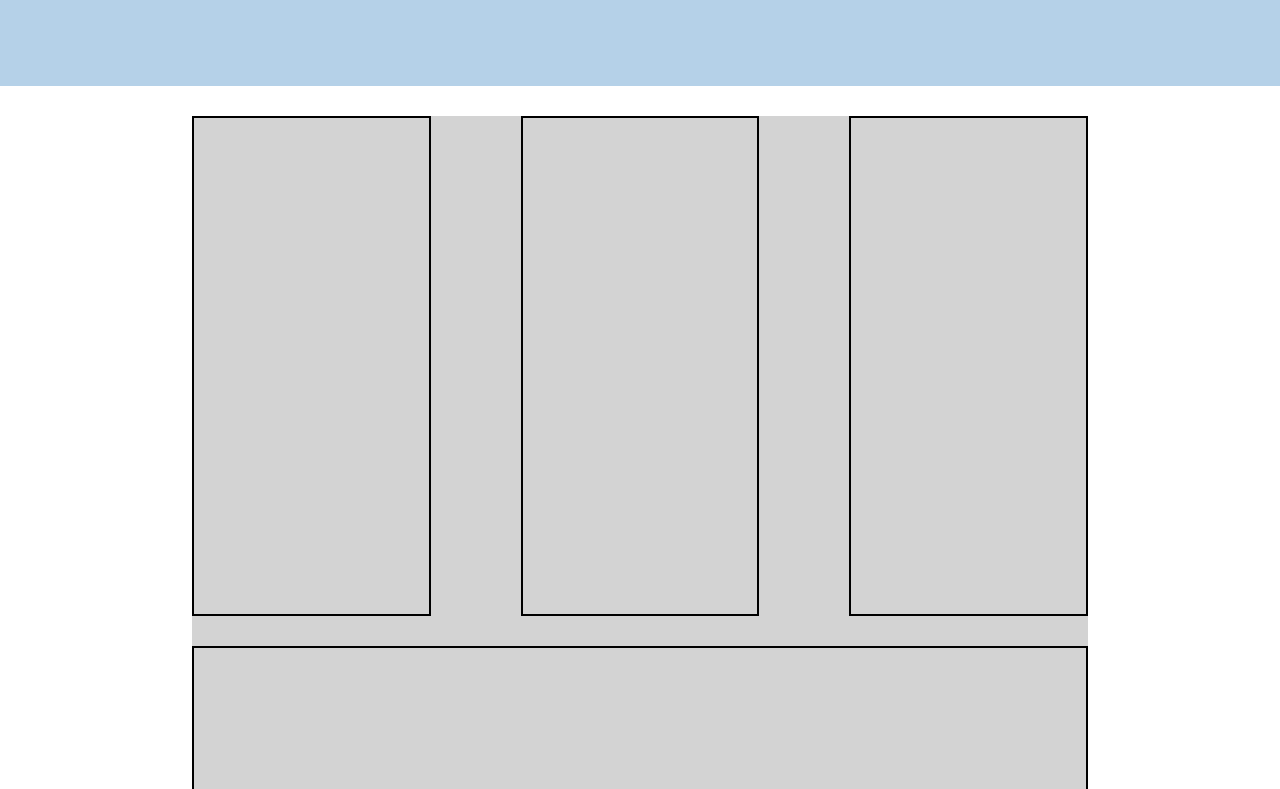
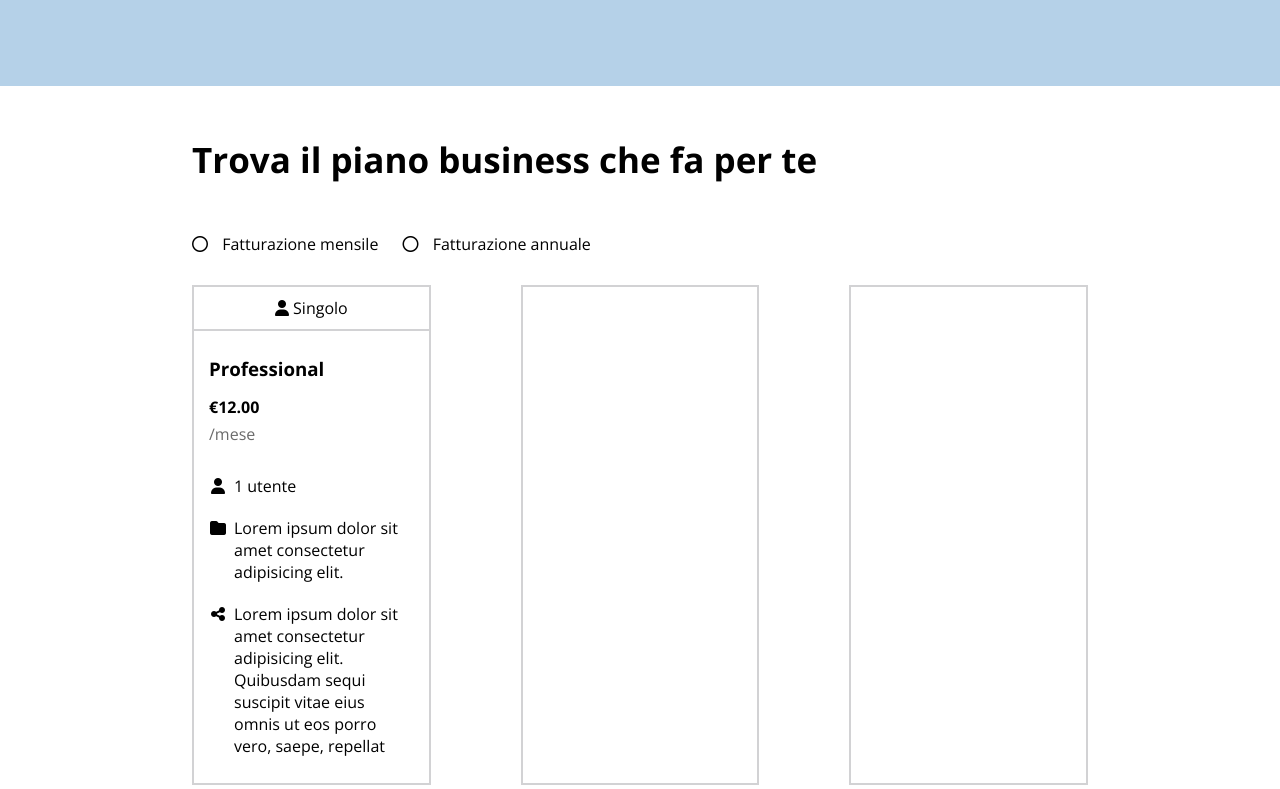
Before and after one commit to ludovicofiore/htmlcss-dropbox, a plain HTML site: page index.html in a window 1280 px wide. Shown: the part 794-1583 px from the top of the page. Drawn offline with nearby package versions, Linux system fonts and the light colour scheme.

Commit message:
sezione piani abbonamento prima parte

```diff
--- a/css/style.css
+++ b/css/style.css
@@ -83,7 +83,7 @@ a {
 .centered {
     width: 70%;
     /* debug */
-    background-color: lightgrey;
+    /* background-color: lightgrey; */
     margin: 30px 0;
 }
 
@@ -95,12 +95,61 @@ a {
     gap: 30px;
 }
 
+#plan-flex h2 {
+    width: 100%;
+    font-size: 35px;
+    padding: 20px 0;
+}
+
+#period-plan {
+    width: 100%;
+}
+
+#period-plan span {
+    margin-left: 10px;
+    margin-right: 20px;
+}
+
+
+/* regole colonne */
 .column-plan {
     /* debug */
     width: calc(100% / 3 - 60px);
-    height: 500px;
-    border: 2px solid black;
+    min-height: 500px;
+    border: 2px solid rgb(210, 210, 212);
 }
+
+.title-plan {
+    text-align: center;
+    padding: 10px;
+    border-bottom: 2px solid rgb(210, 210, 212);
+}
+
+.container-plan {
+    margin: 25px 15px;
+}
+
+.container-plan h3 {
+    margin-bottom: 15px;
+}
+
+.monthly {
+    margin-top: 5px;
+    color: rgb(107, 107, 107);
+    display: block;
+}
+
+.column-list {
+    margin-top: 30px;
+    margin-left: 25px;
+    margin-bottom: 20px;
+    padding-left: 0;
+}
+
+.column-list li {
+    margin: 20px 0;
+}
+
 
 #row-plan {
     /* debug */
--- a/index.html
+++ b/index.html
@@ -72,7 +72,39 @@
         <!-- piani abbonamento -->
         <section class="flex">
             <div class="centered flex" id="plan-flex">
-                <div class="column-plan"></div>
+                <h2>Trova il piano business che fa per te</h2>
+
+                <div id="period-plan">
+                    <i class="fa-regular fa-circle"></i>
+                    <span>Fatturazione mensile</span>
+
+                    <i class="fa-regular fa-circle"></i>
+                    <span>Fatturazione annuale</span>
+                </div>
+
+                <div class="column-plan">
+
+                    <div class="title-plan">
+                        <i class="fa-solid fa-user"></i>
+                        <span>Singolo</span>
+                    </div>
+
+                    <div class="container-plan">
+                        <h3>
+                            Professional
+                        </h3>
+                        <strong>&euro;12.00</strong>
+                        <span class="monthly">/mese</span>
+
+                        <ul class="column-list fa-ul">
+                            <li><span class="fa-li"><i class="fa-solid fa-user"></i></span>1 utente</li>
+                            <li><span class="fa-li"><i class="fa-solid fa-folder"></i></span>Lorem ipsum dolor sit amet consectetur adipisicing elit.</li>
+                            <li><span class="fa-li"><i class="fa-solid fa-share-nodes"></i></span>Lorem ipsum dolor sit amet consectetur adipisicing elit. Quibusdam sequi suscipit vitae eius omnis ut eos porro vero, saepe, repellat </li>
+                        </ul>
+                    </div>
+                </div>
+
+
                 <div class="column-plan"></div>
                 <div class="column-plan"></div>
                 <div id="row-plan"></div>
```
